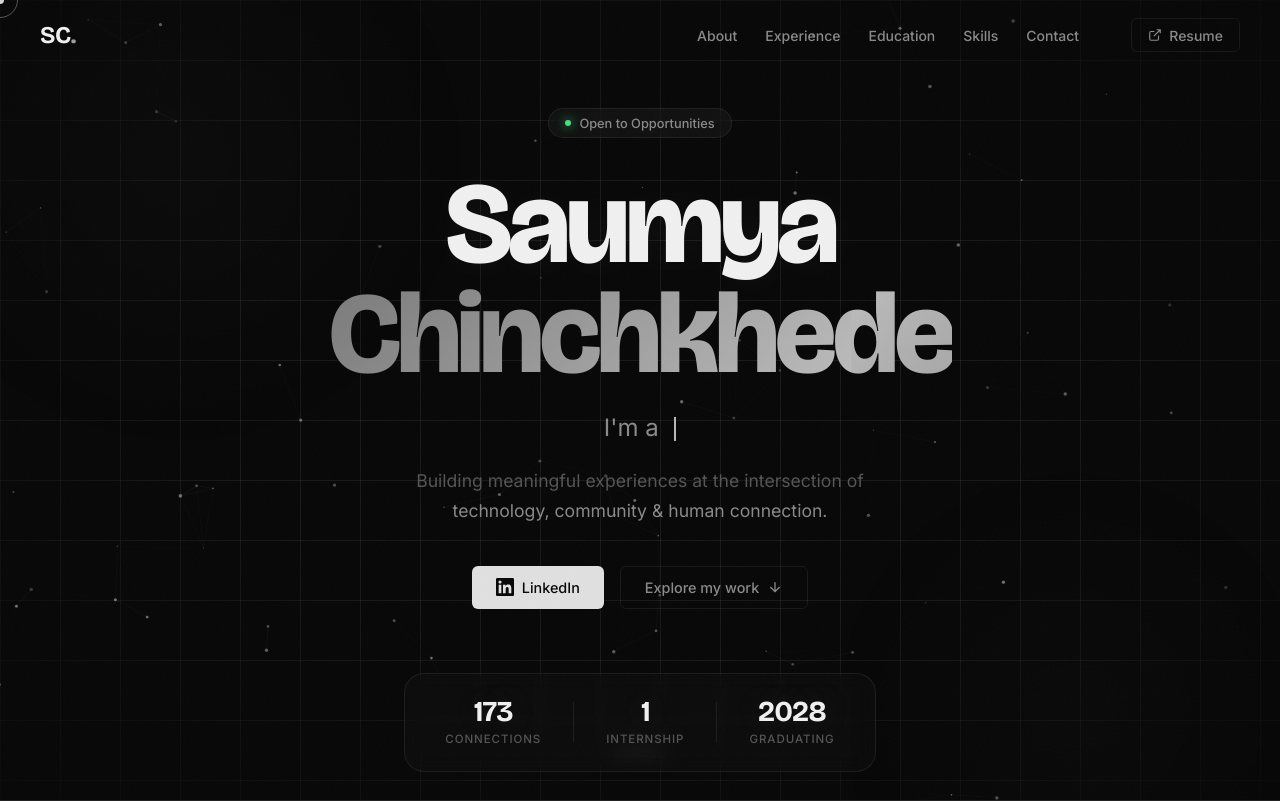
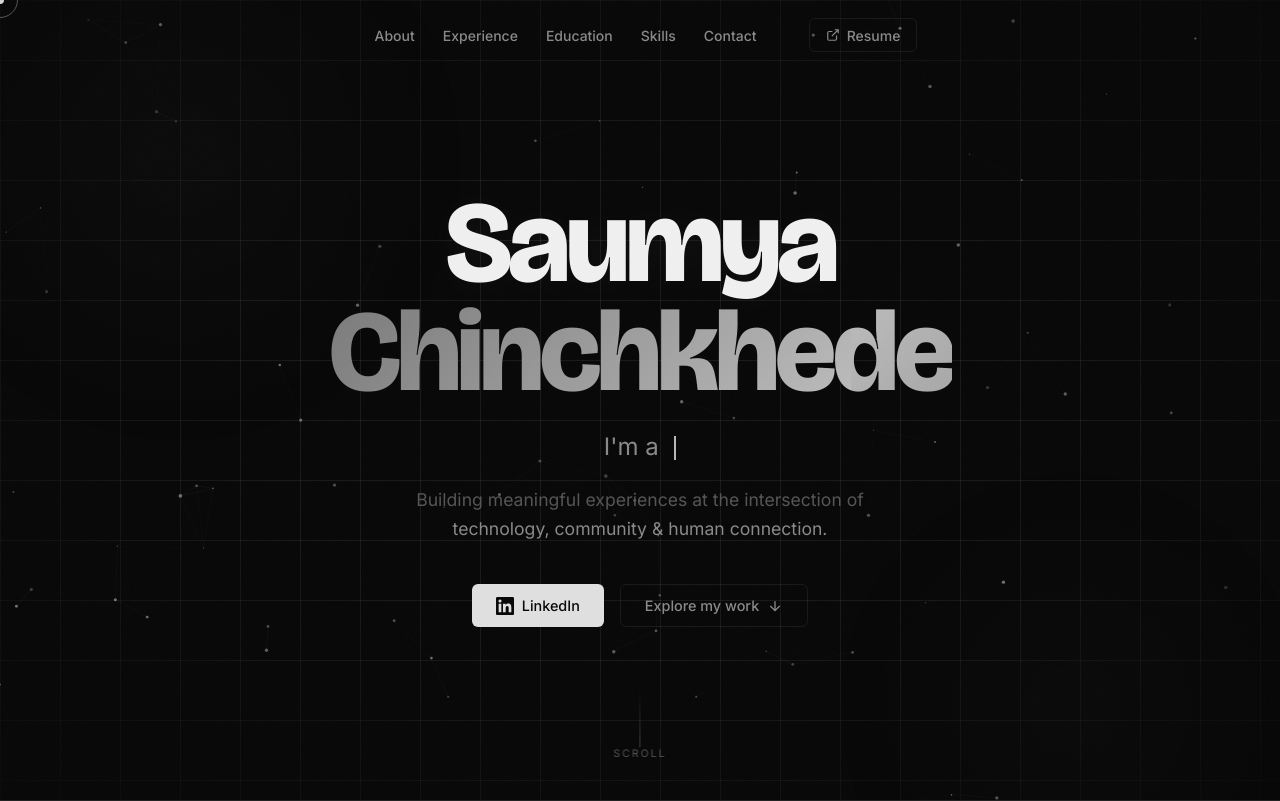
Before and after one commit to Saumya-ch-100/portfolio, a website built with Vite: page index.html in a window 1280 px wide. Shown: the top 801 px of the page. Built offline with nearby package versions, Linux system fonts and the light colour scheme; some packages are replaced by stand-ins of ours.

Commit message:
Remove hero badge, hero stats, and nav logo. Simplify education section. Update email address.

```diff
--- a/index.html
+++ b/index.html
@@ -23,8 +23,7 @@
 
     <!-- Navigation -->
     <nav id="navbar" class="navbar">
-      <div class="nav-inner">
-        <a href="#hero" class="nav-logo">SC<span class="accent">.</span></a>
+      <div class="nav-inner" style="justify-content: center;">
         <ul class="nav-links">
           <li><a href="#about" class="nav-link" data-label="About">About</a></li>
           <li><a href="#experience" class="nav-link" data-label="Experience">Experience</a></li>
@@ -54,10 +53,6 @@
     <section id="hero" class="hero">
       <div class="hero-bg-grid"></div>
       <div class="hero-content">
-        <div class="hero-badge" id="hero-badge">
-          <span class="badge-dot"></span>
-          <span>Open to Opportunities</span>
-        </div>
         <h1 class="hero-name" id="hero-name">
           <span class="hero-name-line">Saumya</span>
           <span class="hero-name-line hero-name-accent">Chinchkhede</span>
@@ -79,22 +74,6 @@
             Explore my work
             <svg width="16" height="16" viewBox="0 0 24 24" fill="none" stroke="currentColor" stroke-width="2"><path d="M12 5v14M5 12l7 7 7-7"/></svg>
           </a>
-        </div>
-        <div class="hero-stats" id="hero-stats">
-          <div class="stat">
-            <span class="stat-num" data-target="173">0</span>
-            <span class="stat-label">Connections</span>
-          </div>
-          <div class="stat-divider"></div>
-          <div class="stat">
-            <span class="stat-num" data-target="1">0</span>
-            <span class="stat-label">Internship</span>
-          </div>
-          <div class="stat-divider"></div>
-          <div class="stat">
-            <span class="stat-num" data-target="2028">0</span>
-            <span class="stat-label">Graduating</span>
-          </div>
         </div>
       </div>
       <div class="hero-scroll-indicator" id="hero-scroll">
@@ -232,14 +211,7 @@
                 <h3 class="edu-field">Computer Science</h3>
                 <p class="edu-school">ITM Skills University</p>
                 <div class="edu-period">
-                  <span class="edu-year">Aug 2024 – 2028</span>
-                  <span class="edu-status">In Progress</span>
-                </div>
-                <div class="edu-progress">
-                  <div class="edu-progress-bar">
-                    <div class="edu-progress-fill" style="--target-width: 12%"></div>
-                  </div>
-                  <span class="edu-progress-label">Year 1 of 4</span>
+                  <span class="edu-year">2024 – 2028</span>
                 </div>
               </div>
             </div>
@@ -342,13 +314,13 @@
               </div>
               <svg class="contact-card-arrow" width="20" height="20" viewBox="0 0 24 24" fill="none" stroke="currentColor" stroke-width="2"><path d="M7 17L17 7M17 7H7M17 7v10"/></svg>
             </a>
-            <a href="mailto:saumya@example.com" class="contact-card" id="contact-email">
+            <a href="mailto:saumyach100@gmail.com" class="contact-card" id="contact-email">
               <div class="contact-card-icon">
                 <svg width="24" height="24" viewBox="0 0 24 24" fill="none" stroke="currentColor" stroke-width="2"><path d="M4 4h16c1.1 0 2 .9 2 2v12c0 1.1-.9 2-2 2H4c-1.1 0-2-.9-2-2V6c0-1.1.9-2 2-2z"/><polyline points="22,6 12,13 2,6"/></svg>
               </div>
               <div class="contact-card-text">
                 <span class="contact-card-label">Email</span>
-                <span class="contact-card-value">Say hello!</span>
+                <span class="contact-card-value">saumyach100@gmail.com</span>
               </div>
               <svg class="contact-card-arrow" width="20" height="20" viewBox="0 0 24 24" fill="none" stroke="currentColor" stroke-width="2"><path d="M7 17L17 7M17 7H7M17 7v10"/></svg>
             </a>
--- a/src/modules/hero.js
+++ b/src/modules/hero.js
@@ -15,12 +15,9 @@ export function initHero() {
   // ── Entrance timeline ──────────────────────────────
   const tl = gsap.timeline({ defaults: { ease: 'power4.out' } });
 
-  tl.to('#hero-badge', {
-    opacity: 1, y: 0, duration: 0.8, delay: 0.2
-  })
-  .to('.hero-name-line', {
+  tl.to('.hero-name-line', {
     opacity: 1, y: 0, duration: 1, stagger: 0.15
-  }, '-=0.4')
+  }, '+=0.2')
   .to('#hero-role', {
     opacity: 1, y: 0, duration: 0.8
   }, '-=0.5')
@@ -29,10 +26,7 @@ export function initHero() {
   }, '-=0.5')
   .to('#hero-actions', {
     opacity: 1, y: 0, duration: 0.8
-  }, '-=0.5')
-  .to('#hero-stats', {
-    opacity: 1, y: 0, duration: 0.8
-  }, '-=0.4');
+  }, '-=0.5');
 
   // ── Typewriter ─────────────────────────────────────
   const el = document.getElementById('typewriter');
@@ -77,24 +71,7 @@ export function initHero() {
   // Start after entrance animation
   setTimeout(type, 2000);
 
-  // ── Animated stat counters ─────────────────────────
-  const statNums = document.querySelectorAll('.stat-num');
-  statNums.forEach(num => {
-    const target = parseInt(num.dataset.target, 10);
-    const duration = target > 100 ? 2000 : 1000;
-    const start = Date.now();
 
-    function updateNum() {
-      const elapsed = Date.now() - start;
-      const progress = Math.min(elapsed / duration, 1);
-      const eased = 1 - Math.pow(1 - progress, 3); // ease-out cubic
-      num.textContent = Math.round(eased * target);
-      if (progress < 1) requestAnimationFrame(updateNum);
-    }
-
-    // Delay to after entrance
-    setTimeout(() => requestAnimationFrame(updateNum), 2200);
-  });
 
   return () => clearTimeout(typeTimer);
 }
```
